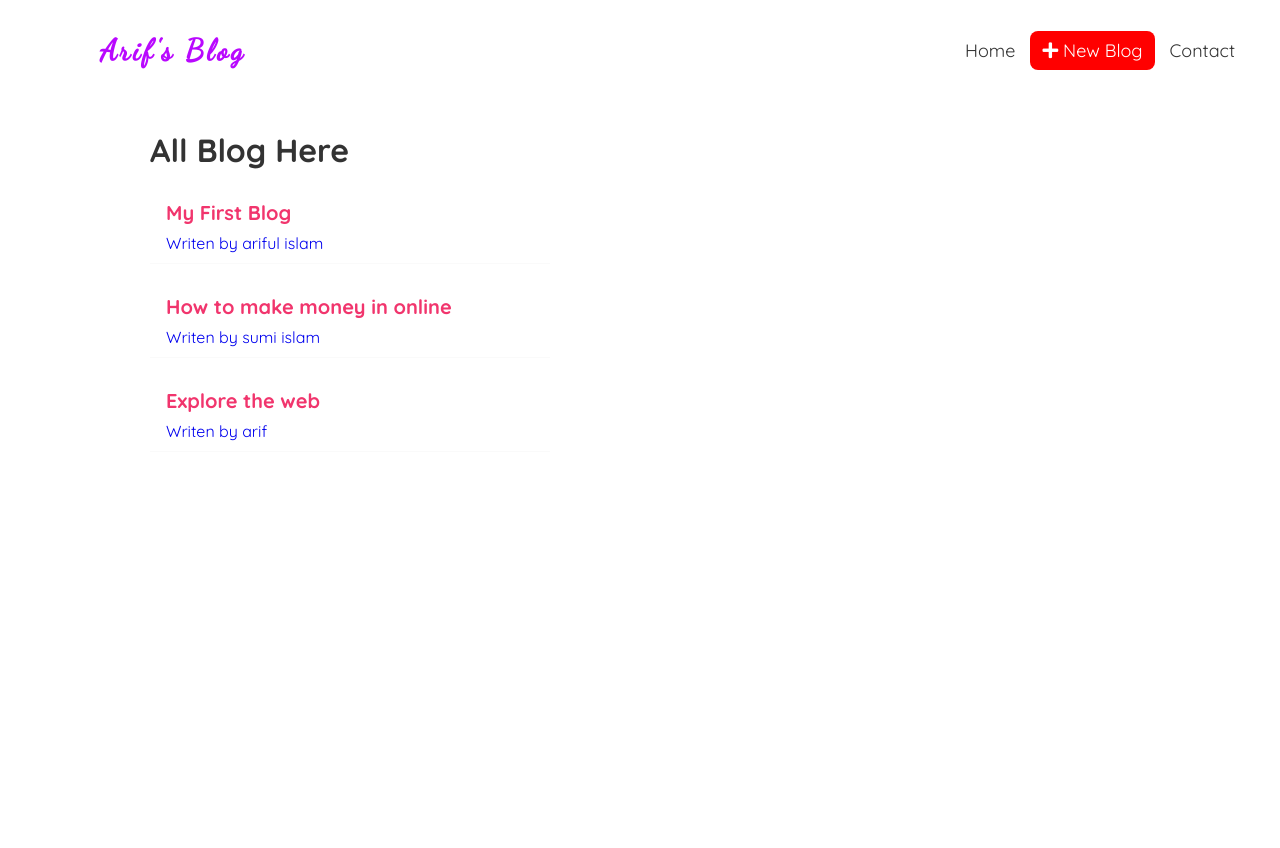
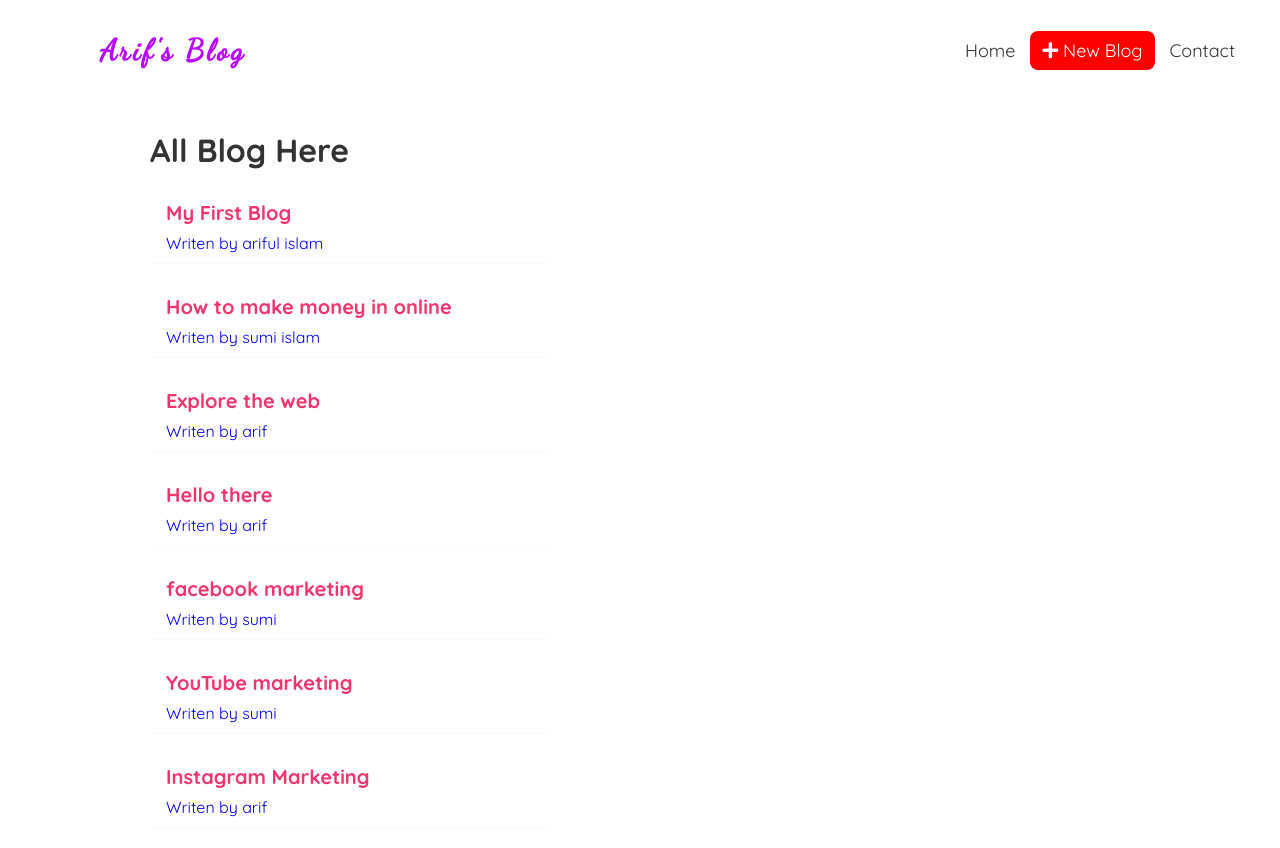
Before and after one commit to arifislamfx/arif-s-blog, a React (Create React App) app: page / in a window 1280 px wide. Before the commit the page ends 800 px from the top, so only its background shows below. Built offline with nearby package versions, Linux system fonts and the light colour scheme; data requests are answered from the project's data file.

Commit message:
update option

```diff
--- a/data/db.json
+++ b/data/db.json
@@ -17,6 +17,30 @@
       "body": "Hello learners, This is Ariful who is self taught web learner. I have an experience 5 year's in web design and development.  ",
       "author": "arif",
       "id": "TqH4FQn"
+    },
+    {
+      "title": "Hello there",
+      "body": "hello world",
+      "author": "arif",
+      "id": "Q-gz7NU"
+    },
+    {
+      "title": "facebook marketing",
+      "body": "Lorem Ipsum is simply dummy text of the printing and typesetting industry. Lorem Ipsum has been the industry's standard dummy text ever since the 1500s, when an unknown printer took a galley of type and scrambled it to make a type specimen book. It has survived not only five centuries, but also the leap into electronic typesetting, remaining essentially unchanged. It was popularised in the 1960s with the release of Letraset sheets containing Lorem Ipsum passages, and more recently with desktop publishing software like Aldus PageMaker including versions of Lorem Ipsum.\n\n",
+      "author": "sumi",
+      "id": "8Zr0qxh"
+    },
+    {
+      "title": "YouTube marketing",
+      "body": "Lorem Ipsum is simply dummy text of the printing and typesetting industry. Lorem Ipsum has been the industry's standard dummy text ever since the 1500s, when an unknown printer took a galley of type and scrambled it to make a type specimen book. It has survived not only five centuries, but also the leap into electronic typesetting, remaining essentially unchanged. It was popularised in the 1960s with the release of Letraset sheets containing Lorem Ipsum passages, and more recently with desktop publishing software like Aldus PageMaker including versions of Lorem Ipsum.\n\n",
+      "author": "sumi",
+      "id": "9-mTRk3"
+    },
+    {
+      "title": "Instagram Marketing",
+      "body": "Lorem Ipsum is simply dummy text of the printing and typesetting industry. Lorem Ipsum has been the industry's standard dummy text ever since the 1500s, when an unknown printer took a galley of type and scrambled it to make a type specimen book. It has survived not only five centuries, but also the leap into electronic typesetting, remaining essentially unchanged. It was popularised in the 1960s with the release of Letraset sheets containing Lorem Ipsum passages, and more recently with desktop publishing software like Aldus PageMaker including versions of Lorem Ipsum.\n\n",
+      "author": "arif",
+      "id": "fNqAwfr"
     }
   ]
 }
--- a/src/components/Create.js
+++ b/src/components/Create.js
@@ -50,6 +50,7 @@ const Create = () => {
             >
                 <option value="arif">arif</option>
                 <option value="sumi">sumi</option>
+                <option value="sumi">Unknown User</option>
             </select>
             {!isPending && <button> <i class="fas fa-plus"></i> Add Blog</button>}
             {isPending && <button disabled> <i class="fas fa-plus"></i> Adding Blog...</button>}
```
Also changed, not shown: src/components/UseFetch.js (line endings or trailing spaces).
